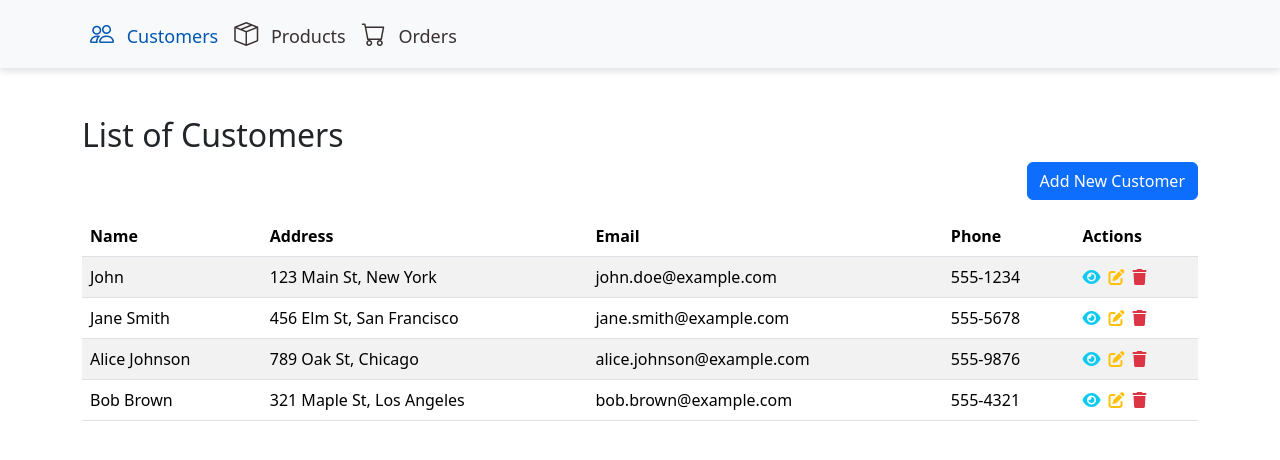
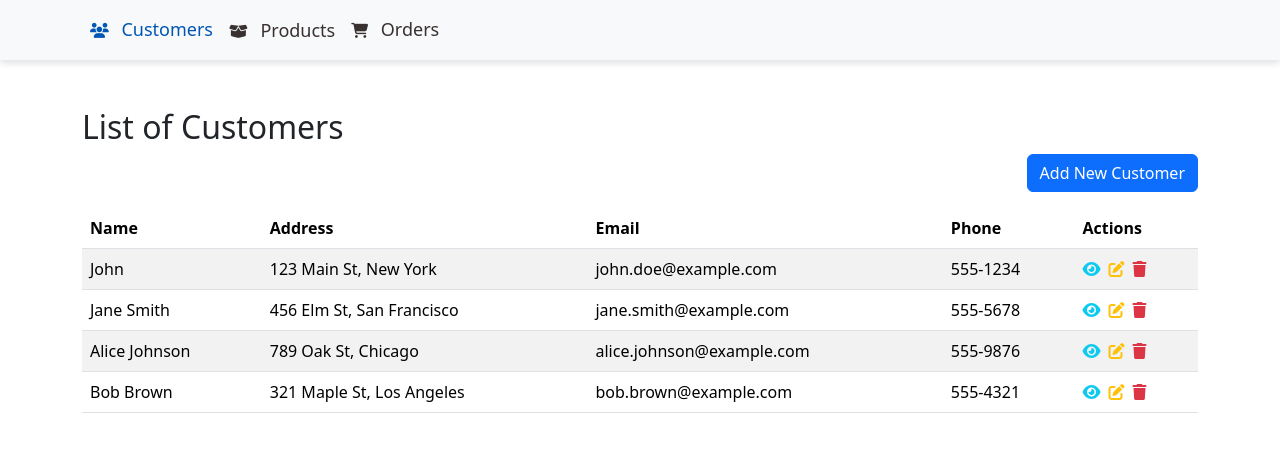
Before and after one commit to NdiayeOusmanaCamara/manager_order, a Vue app: page / in a window 1280 px wide. Shown: the top 460 px of the page. Built offline with nearby package versions, Linux system fonts and the light colour scheme.

Commit message:
update app file

```diff
--- a/src/App.vue
+++ b/src/App.vue
@@ -23,7 +23,7 @@
               :class="{ active: route.path === '/' }"
               to="/"
             >
-              <i class="bi bi-people"></i> Customers
+              <i class="fas fa-users"></i> Customers
             </RouterLink>
           </li>
           <li class="nav-item">
@@ -32,7 +32,7 @@
               :class="{ active: route.path === '/products' }"
               to="/products"
             >
-              <i class="bi bi-box-seam "></i> Products
+              <i class="fas fa-box-open mt-2 "></i> Products
             </RouterLink>
           </li>
           <li class="nav-item">
@@ -42,7 +42,7 @@
               :class="{ active: route.path.startsWith('/orders') }"
               to="/orders"
             >
-              <i class="bi bi-cart"></i> Orders
+              <i class="fas fa-shopping-cart"></i> Orders
             </RouterLink>
           </li>
         </ul>
@@ -84,7 +84,7 @@ body {
 
 .nav-link i {
   margin-right: 8px;
-  font-size: 24px;
+  font-size: 15px;
 }
 
 .navbar {
```
